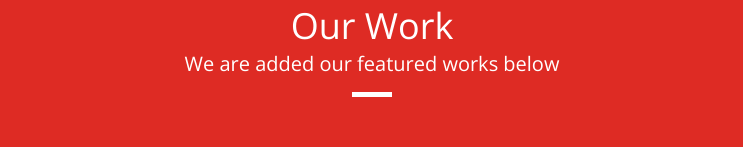
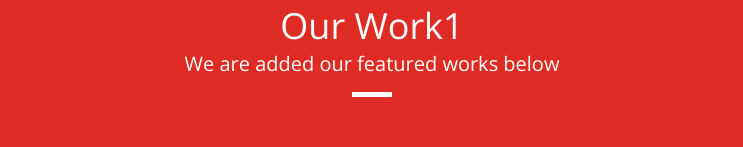
Before and after one commit to DiscofromKPI/DevOps_prac, a plain HTML site: page www/index.html in a window 1280 px wide. Shown: the top 147 px of the page, without its empty margins (268-1011 px from the left). Drawn offline with nearby package versions, Linux system fonts and the light colour scheme.

Commit message:
Update index.html

```diff
--- a/www/index.html
+++ b/www/index.html
@@ -16,7 +16,7 @@
 <body>
     <div class="works">
         <div class="works-text">
-            <div class="works-title">Our Work</div>
+            <div class="works-title">Our Work1</div>
             <div class="works-subtitle">We are added our featured works below</div>
             <div class="works-lable"></div>
         </div>
```
